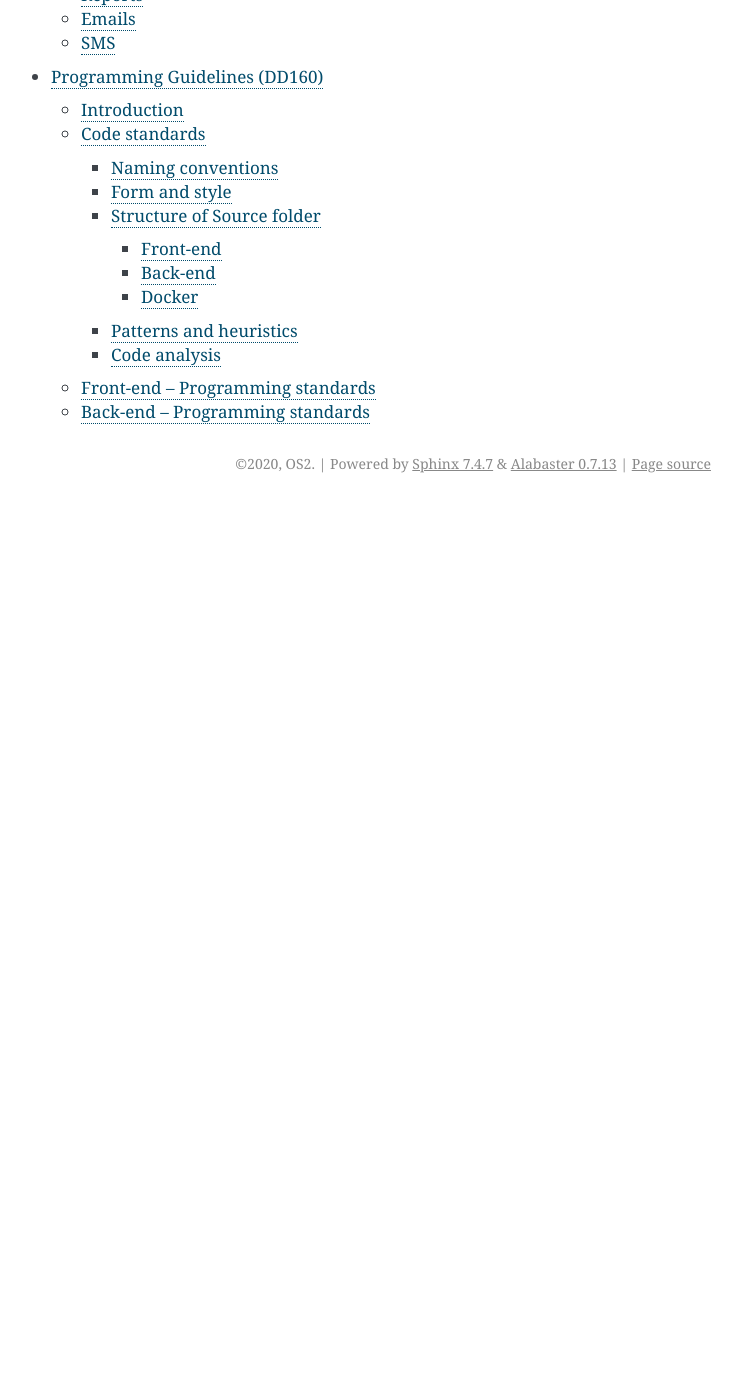
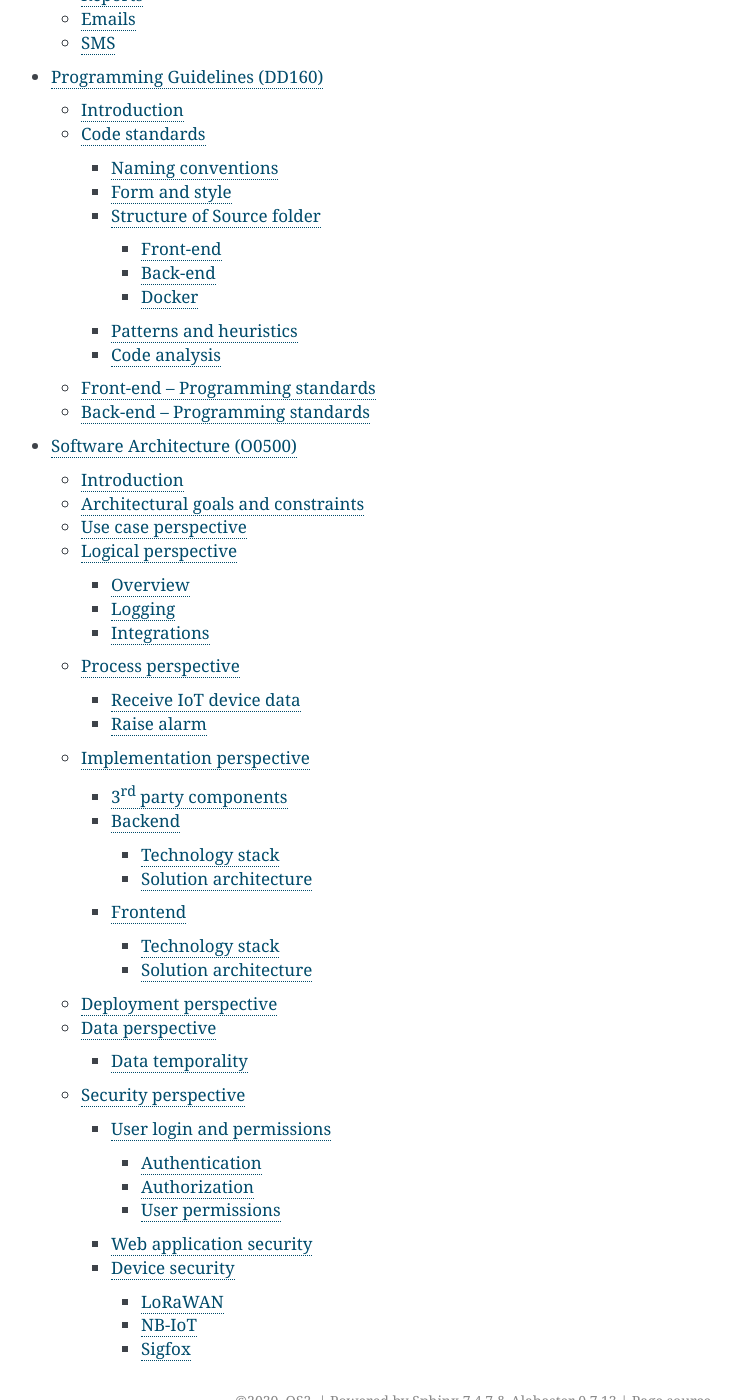
Before and after one commit to OS2iot/OS2iot-docs, a Sphinx documentation site: the page built from source/contents.rst, in a window 1280 px wide and 1400 px high, scrolled down 3897 px. Shown: the whole window, without its empty margins (399-1140 px from the left). Built offline with Sphinx 7.4.7, drawn with Linux system fonts in a browser that asks for light colours; before the commit the page ends 4400 px from its top, so only the background shows below that; some of the changed lines change nothing that is shown.

Commit message:
Software Architecture

```diff
--- a/source/contents.rst
+++ b/source/contents.rst
@@ -6,3 +6,4 @@
    logical-data-model/logical-datamodel.rst
    user-interface-design/ui-design.rst
    programming-guidelines/programming-guidelines.rst
+   software-architecture/software-architecture.rst
--- /dev/null
+++ b/source/software-architecture/software-architecture.rst
@@ -0,0 +1,342 @@
+Software Architecture (O0500)
+=====================================
+
+Introduction
+------------
+
+Architectural goals and constraints
+-----------------------------------
+
+Use case perspective
+--------------------
+
+TBA
+
+Logical perspective
+-------------------
+
+This section describes the logical architecture of OS2iot.
+
+Overview
+~~~~~~~~
+
+The solution is divided into a number of logical, loosely coupled
+components. This ensures that the solution is extensible with regard to
+both supported IoT devices and data targets, and it makes replacing and
+maintaining each component simpler. Figure 1 shows an overview of the
+different solution components. Orange components are 3\ :sup:`rd` party
+solution dependencies that are not developed or maintained in this
+project, but are necessary for OS2iot to function
+
+Figure 1 - Solution overview
+
+Figure 2 - Layered architecture
+
+Logging
+~~~~~~~
+
+OS2iot uses the following log types:
+
+-  **System log**: Contains log messages related to the solution such as
+   information or errors from internal processes or internal/external
+   integrations, views etc. This is stored in the database table
+   "SystemLog".
+
+-  **Audit Log**: When a data entity is changed (e.g. an IoT device is
+   created or updated) OS2iot logs which user made the change and when
+   it was made. This is stored in the database table "ChangeLog".
+
+In addition, the 3\ :sup:`rd` party components used (Chirpstack, MQTT
+brokers etc.) contain their own logs according to their documentation.
+Refer to section for a specific list of 3\ :sup:`rd` party components.
+
+Integrations
+~~~~~~~~~~~~
+
+|image1|
+
+Process perspective
+-------------------
+
+Receive IoT device data
+~~~~~~~~~~~~~~~~~~~~~~~
+
+|image2|
+
+As the message broker, Kafka is used. Furthermore ZooKeeper is used to
+manage it. We deploy both as separate docker containers as part of our
+docker-compose for development and to Kubernetes (via. Helm). All the
+processing will be done by stateless functions, the data we pass on the
+Kafka event stream will never contain copies of the entities stored in
+the database. And only contain their ids, or another unique reference.
+This way we avoid using stale data, or other inaccuracies. Instead we
+opt to query the database more often, but since the queries will mostly
+be very simple, i.e. fetching a single row, or a row with a joined
+table, the cost is deemed low.
+
+Raise alarm
+~~~~~~~~~~~
+
+Implementation perspective
+--------------------------
+
+OS2iot is implemented using Node.js for the backend and Angular for the
+frontend.
+
+3\ :sup:`rd` party components
+~~~~~~~~~~~~~~~~~~~~~~~~~~~~~
+
+OS2iot uses the following 3\ :sup:`rd` party components as dependencies:
+
+============ ============================================================================== =========================== ====================
+Component    Use                                                                            Reference                   License
+============ ============================================================================== =========================== ====================
+Chirpstack   LoRaWAN device Integration                                                     https://chirpstack.io       MIT License
+Mosquitto    MQTT broker for LoRaWAN and data target integrations                           https://mosquitto.org/      EPL/EDL License
+Apache Kafka Internal message broker used in the OS2iot backed for device data integrations https://kafka.apache.org/   Apache License 2.0
+PostgreSQL   Persistent data storage                                                        https://www.postgresql.org/ PostgreSQL License
+Redis        In-memory data store                                                           https://redis.io/           BSD License
+Docker       Virtualization software                                                        https://www.docker.com/     Apache License 2.0
+============ ============================================================================== =========================== ====================
+
+Backend
+~~~~~~~
+
+Technology stack
+^^^^^^^^^^^^^^^^
+
+In the backend we use the following technologies:
+
+========== ========================================================================== =============================== ==================
+Technology Purpose                                                                    URL                             License
+========== ========================================================================== =============================== ==================
+Node.js    Server-side Javascript runtime                                             https://nodejs.org/en/          MIT License
+Typescript Typesafety and other improvements upon Javascript (compiles to Javascript) https://www.typescriptlang.org/ Apache License 2.0
+Jest       Testing framework                                                          https://jestjs.io/              MIT License
+TypeORM    Object Relatrional Mapper to our database (persistence)                    https://typeorm.io/             MIT License
+Nest.js    Web framework                                                              https://nestjs.com/             MIT License
+========== ========================================================================== =============================== ==================
+
+Solution architecture
+^^^^^^^^^^^^^^^^^^^^^
+
+We use a classical three-layer model consisting of the following three
+layers:
+
+-  Controller layer
+
+   -  Exposes the API endpoints:
+
+      -  To be used by the front-end
+
+      -  To be used by device integrations
+
+      -  To be used by data targets
+
+-  Service layer
+
+   -  Holds business logic
+
+-  Data access layer
+
+   -  Controls all access to the database
+
+Each layer is only capable of accessing the adjacent layers, so the
+controller cannot access the data access layer and vice versa.
+
+Frontend
+~~~~~~~~
+
+Dennis udfylder dette
+
+.. _technology-stack-1:
+
+Technology stack
+^^^^^^^^^^^^^^^^
+
+========== ============= ================== ===========
+Technology Purpose       URL                License
+========== ============= ================== ===========
+Angular    Web framework http://angular.io/ MIT License
+========== ============= ================== ===========
+
+.. _solution-architecture-1:
+
+Solution architecture
+^^^^^^^^^^^^^^^^^^^^^
+
+Deployment perspective
+----------------------
+
+The solution is deployed as a number of Docker containers.
+
+-  OS2iot Frontend
+
+-  OS2iot Backend
+
+-  Data target MQTT Broker
+
+-  Chirpstack
+
+-  LoRaWAN MQTT Broker
+
+-  Postgres
+
+-  Apache Kafka
+
+Docker Compose is used to ease deployment of the solution. For
+scalability and increased robustness, the solution can be deployed to a
+cluster such as Kubernetes, or OpenShift.
+
+Of these container only the OS2iot frontend and OS2iot backend
+containers are made in the OS2iot project, the remaining is made by
+3\ :sup:`rd` parties and used as part of the solution.
+
+Data perspective
+----------------
+
+OS2iot contains the following types of data:
+
+-  Device payloads (only the latest payload from a device is stored)
+
+-  Metadata about device payloads (timestamps etc of the latest N
+   transmissions or all within a small timeframe)
+
+-  System parameters and configuration
+
+-  User data (usernames, passwords and permissions)
+
+-  Audit logs
+
+-  System logs
+
+-  Application data (applications, devices, alarms, gateways, device
+   metadata etc.)
+
+This data is by default stored by the backend in PostgreSQL. The logs
+are stored in the filesystem, with the future possibility of ingesting
+it into an ELK stack or similar.
+
+Data temporality
+~~~~~~~~~~~~~~~~
+
+Data in OS2iot is non-temporal. Each entity has "createdAt" and
+"updatedAt" attributes which contains the date and time an object was
+created and last modified, respectively. If an object has been created
+but not modified, "createdAt" and "updatedAt" contain the same values.
+
+Each entity also has "createdBy" and "modifiedBy" attributes, which
+contain the username of the user that created the object and the last
+person to modify an object. If an object has been created but not
+modified, "createdBy" and "modifiedBy" contain the same values.
+
+Security perspective
+--------------------
+
+|image3|
+
+User login and permissions
+~~~~~~~~~~~~~~~~~~~~~~~~~~
+
+In OS2iot, user authentication is done by either en external system or
+by OS2iot. Authorization is handled by OS2iot by assigning users to
+either organizations or applications with a given permission level.
+
+This does not comply with "Den fælleskommunale rammearkitektur", which
+states that authorization should happen in KOMBIT Adgangstyring if
+possible. The reasons for authorization being done in OS2iot instead of
+KOMBIT Adgangstyring are:
+
+-  To make user management in OS2iot uniform regardless of where the
+   user logs in from.
+
+-  To support separate permissions to organizations and applications,
+   along with dynamically created applications.
+
+Authentication
+^^^^^^^^^^^^^^
+
+User authentication is handled in one of two systems:
+
+-  KOMBIT Adgangsstyring
+
+-  OS2iot
+
+Authorization
+^^^^^^^^^^^^^
+
+By default, a user does not have access to data in OS2iot. A global
+admin or Organization admin must manually give the user permissions to
+organizations or applications.
+
+User permissions
+^^^^^^^^^^^^^^^^
+
+================== =========== =======================================================
+User role          System name Permissions
+================== =========== =======================================================
+Read access        Read        Read all data within an application.
+Write              Write       Create, modify and delete objects within an application
+Organization admin Orgadmin
+Global admin       Globaladmin
+================== =========== =======================================================
+
+Web application security
+~~~~~~~~~~~~~~~~~~~~~~~~
+
+This section describes the security measues taken to ensure
+conficentiality an integrity of the part of OS2iot that is the web
+application. This includes both the frontend and backend of the
+solution, but not IoT device integrations or data target integrations.
+
+Device security
+~~~~~~~~~~~~~~~
+
+LoRaWAN
+^^^^^^^
+
+Data fra LoRaWAN devices are end-to-end encrypted and protected against
+replay attacks
+(https://lora-alliance.org/sites/default/files/2019-05/lorawan_security_whitepaper.pdf).
+There is a theoretical possibility of packet forging and DoS attacks
+(https://backend.orbit.dtu.dk/ws/portalfiles/portal/200458018/PID5885861.pdf,
+https://ieeexplore.ieee.org/document/8766430/).
+
+Once device data is received by Chirpstack it is sent to OS2iot using
+MQTT and TLS.
+
+NB-IoT
+^^^^^^
+
+Security for NB-IoT is enforced by Telia as the network operator or by
+the IoT-device administrators. Data sent to OS2iot from the devices are
+encrypted using TLS.
+
+Sigfox
+^^^^^^
+
+Data from Sigfox devices are sent to OS2iot using callbacks from the
+Sigfox core network. These are encrypted using TLS.
+
+| Sigfox security is described in detail here:
+| https://www.sigfox.com/sites/default/files/1701-SIGFOX-White_Paper_Security.pdf
+
+According to an article from DTU published in Proceedings of 3rd Global
+IoT Summit
+(https://backend.orbit.dtu.dk/ws/portalfiles/portal/200458018/PID5885861.pdf,
+https://ieeexplore.ieee.org/document/8766430/), Sigfox should not be
+used for critical applications due to poor protection from replay
+attacks.
+
+.. |image0| image:: ./media/image4.emf
+   :width: 1.51111in
+   :height: 0.23194in
+.. |image1| image:: ./media/image7.png
+   :width: 6.56806in
+   :height: 4.89861in
+.. |image2| image:: ./media/image8.png
+   :width: 6.56806in
+   :height: 3.78125in
+.. |image3| image:: ./media/image9.png
+   :width: 6.56806in
+   :height: 3in
```
Also changed, not shown: source/software-architecture/media/image7.png (added), source/software-architecture/media/image8.png (added), source/software-architecture/media/image9.png (added), 1 other file.
